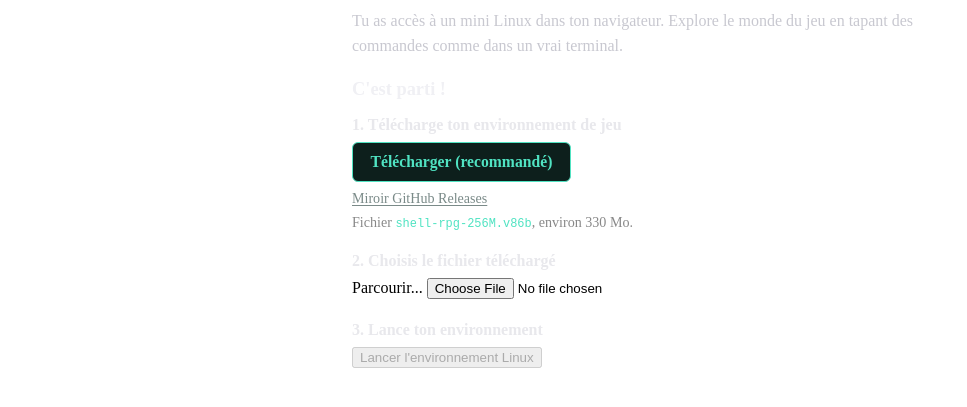
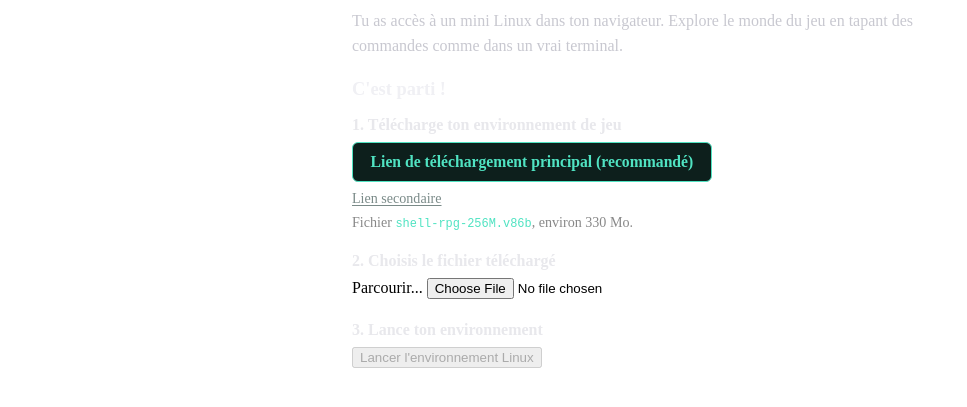
Before and after one commit to kevin-cazal/shell-rpg, a website built with Vite: page index.html in a window 1280 px wide. Shown: the part 131-538 px from the top of the page, without its empty margins (0-967 px from the left). Built offline with nearby package versions, Linux system fonts and the light colour scheme; no server answers.

Commit message:
Clarify welcome screen download link labels.

```diff
--- a/index.html
+++ b/index.html
@@ -39,14 +39,14 @@
                 class="welcome-btn-primary"
                 href="#"
                 rel="noopener noreferrer"
-                >Télécharger (recommandé)</a
+                >Lien de téléchargement principal (recommandé)</a
               >
               <a
                 id="mirror-bundle-download"
                 class="welcome-link-mirror"
                 href="#"
                 rel="noopener noreferrer"
-                >Miroir GitHub Releases</a
+                >Lien secondaire</a
               >
             </div>
             <p class="welcome-step-hint">
```
